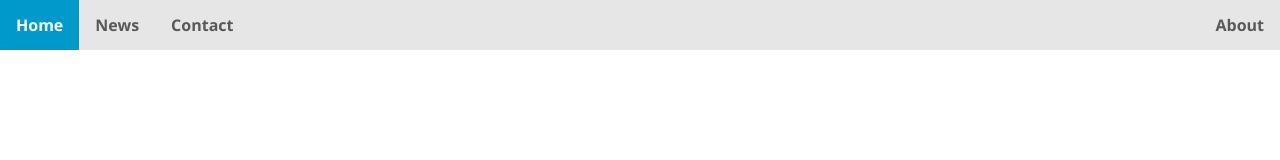
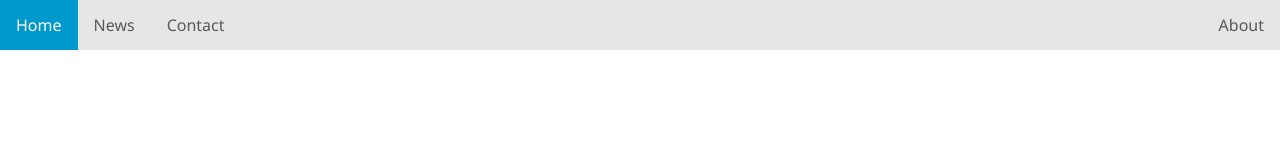
Before and after one commit to Wassermage/wassermage.github.io, a plain HTML site: page index.html in a window 1280 px wide. Drawn offline with Linux system fonts and the light colour scheme.

Commit message:
Update index.html

```diff
--- a/index.html
+++ b/index.html
@@ -33,7 +33,7 @@ li a {
 	text-align: center;
 	padding: 14px 16px;
 	text-decoration: none;
-	font-weight: bold;
+	font-weight: 200;
 }
 
 li a:hover:not(.active) {
```
